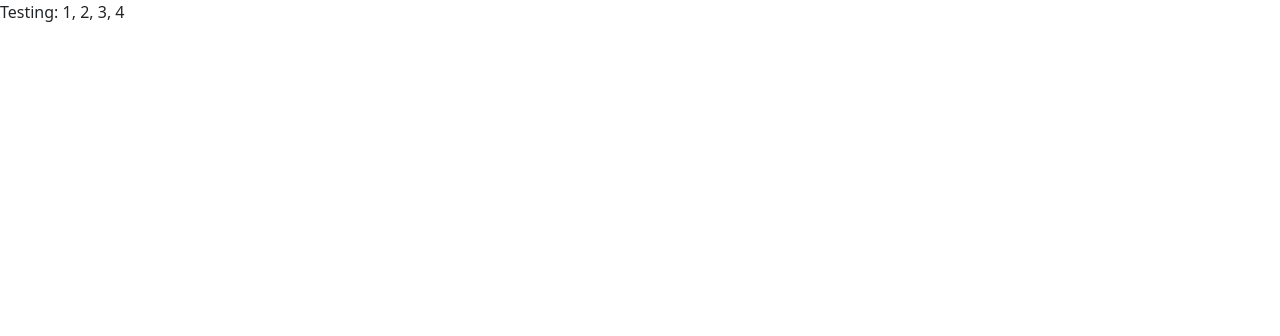
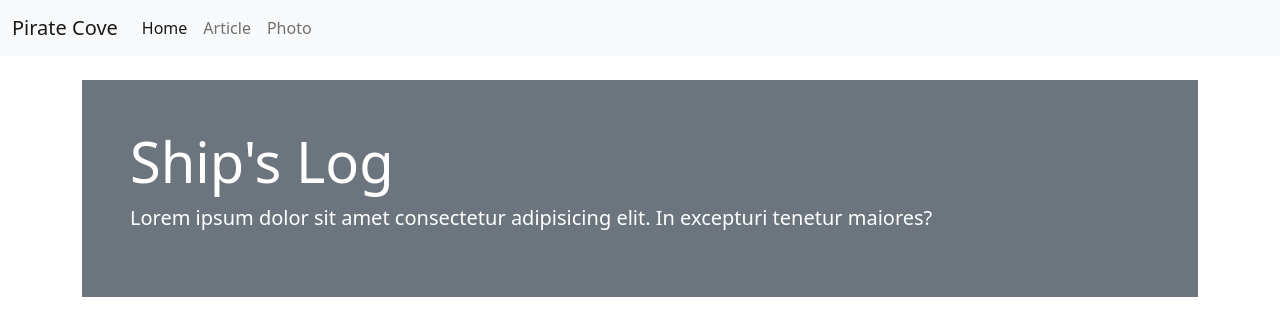
Before and after one commit to jackie-ibarra/jackie-bootstrap-practice, a website: page docs/index.html in a window 1280 px wide. Drawn offline with Linux system fonts and the light colour scheme.

Commit message:
jumbotron attempt

```diff
--- a/docs/index.html
+++ b/docs/index.html
@@ -9,7 +9,35 @@
 
 <body>
   <!-- Content starts here -->
-  <p>Testing: 1, 2, 3, 4</p>
+
+  <nav class="navbar navbar-expand-lg navbar-light bg-light">
+    <div class="container-fluid">
+      <a class="navbar-brand" href="#">Pirate Cove</a>
+      <button class="navbar-toggler" type="button" data-bs-toggle="collapse" data-bs-target="#navbarNav" aria-controls="navbarNav" aria-expanded="false" aria-label="Toggle navigation">
+        <span class="navbar-toggler-icon"></span>
+      </button>
+      <div class="collapse navbar-collapse" id="navbarNav">
+        <ul class="navbar-nav">
+          <li class="nav-item">
+            <a class="nav-link active" aria-current="page" href="#">Home</a>
+          </li>
+          <li class="nav-item">
+            <a class="nav-link" href="#">Article</a>
+          </li>
+          <li class="nav-item">
+            <a class="nav-link" href="#">Photo</a>
+          </li>
+        </ul>
+      </div>
+    </div>
+  </nav>
+
+  <div class="container">
+    <div id="header" class="bg-secondary text-white my-4 p-5">
+      <h1 class="display-4">Ship's Log</h1>
+      <p class="lead">Lorem ipsum dolor sit amet consectetur adipisicing elit. In excepturi tenetur maiores?</p>
+    </div>
+  </div>
 
   <!-- Closing scripts here -->
   <script src="js/bootstrap.bundle.js"></script>
```
Also changed, not shown: src/html/index.html (+29 -1 lines), docs/img/kraken01.jpg (added), docs/img/kraken02.jpg (added), docs/img/kraken03.jpg (added), docs/img/pirate-ship.jpg (added), docs/img/pirate.jpg (added).
